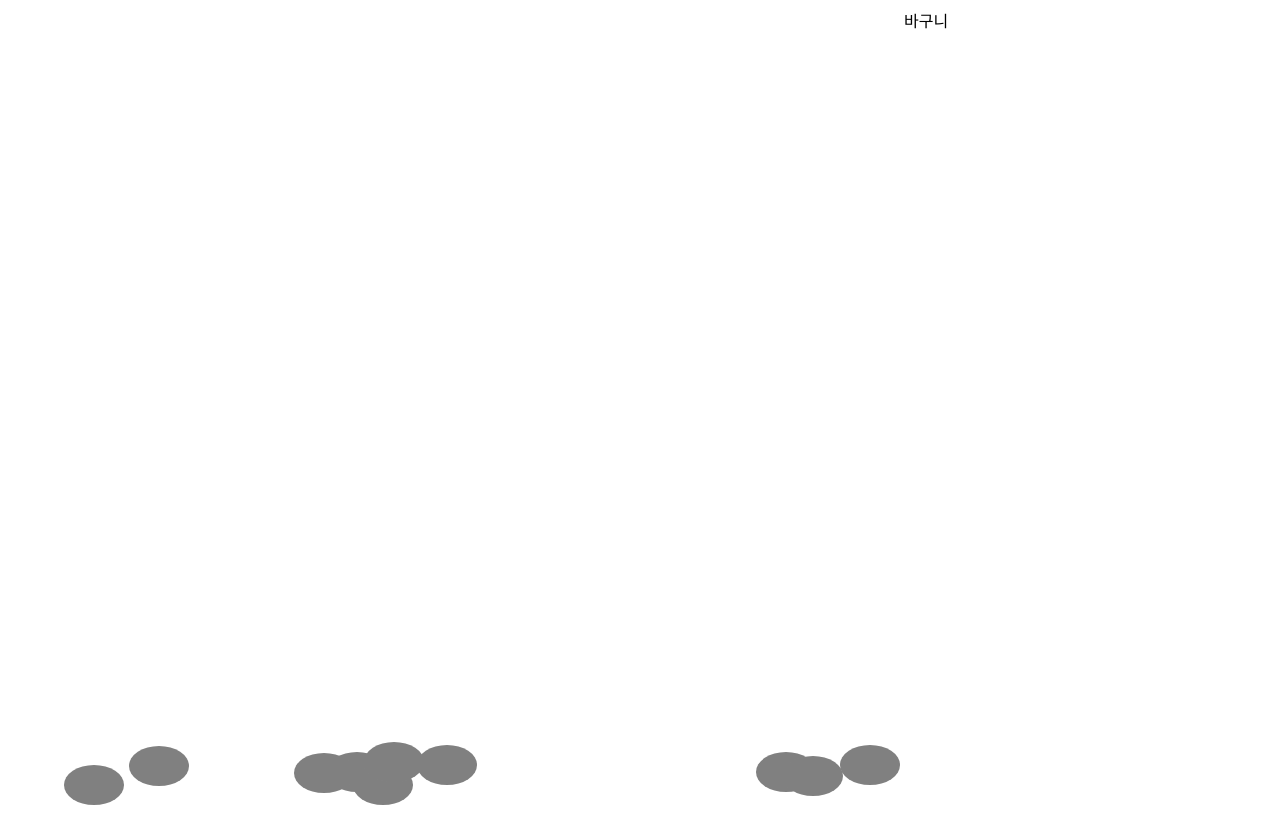
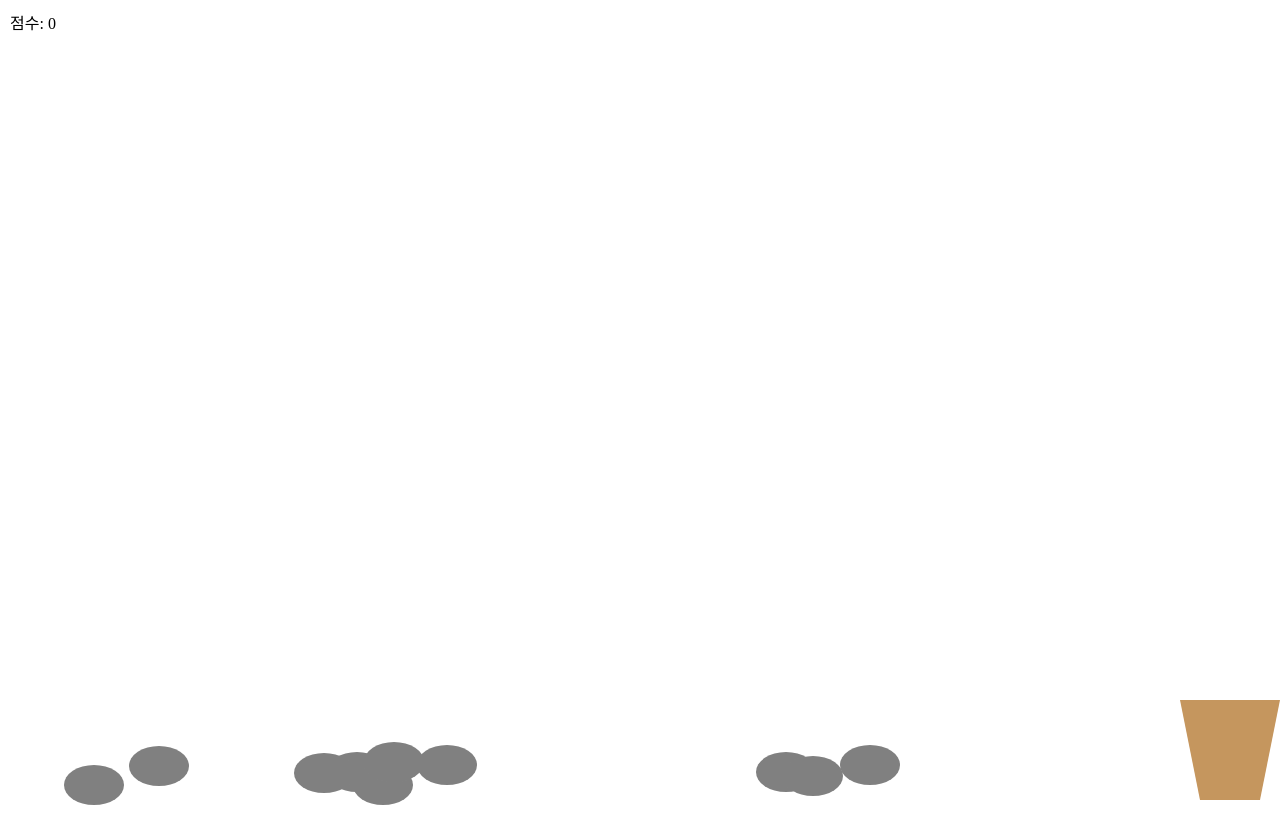
Before and after one commit to yun-21/Taro, a React app in the folder client/: page /game in a window 1280 px wide. Built offline with nearby package versions, Linux system fonts and the light colour scheme; the HTML template or start-up script is replaced by a standard one.

Commit message:
돌 넣는 게임 점수 획득 오류 해결하는 중

```diff
--- a/client/src/main/game.tsx
+++ b/client/src/main/game.tsx
@@ -3,30 +3,103 @@ import Stone from './stone_component';
 import { gameStyles } from '../style/game_style';
 
 const Game: React.FC = () => {
-  const [numberOfStones] = useState(10);
+  const [score, setScore] = useState(0);
+  const [stones, setStones] = useState(() => {
+    const containerWidth = window.innerWidth * 0.7;
+    const containerHeight = window.innerHeight;
+
+    const stoneHeight = 40; // 돌의 높이
+    const stoneWidth = 40; // 돌의 넓이
+    return Array.from({ length: 10 }, (_, index) => ({
+      key: index,
+      top: containerHeight - stoneHeight - Math.random() * 30,
+      left: containerWidth - stoneWidth - Math.random() * (containerWidth - stoneWidth),
+    }));
+  });
+  // const [numberOfStones] = useState(10);
   const containerWidth = window.innerWidth * 0.7;
   const containerHeight = window.innerHeight;
+  const basketWidth = 100; // 바구니의 넓이
+  const basketHeight = 100; // 바구니의 높이
 
-  const stoneHeight = 40; // 돌의 높이
-  const stoneWidth = 40;
+  const basketLeft = containerWidth - basketWidth;
+  const basketTop = containerHeight - basketHeight;
 
-  // 돌을 동적으로 생성
-  const stones = Array.from({ length: numberOfStones }, (_, index) => {
-    const top = containerHeight - stoneHeight - Math.random() * 30; // 돌 랜덤 생성 높이
-    const left = containerWidth - stoneWidth - Math.random() * (containerWidth - stoneWidth);
+  const basketStyle: React.CSSProperties = {
+    ...gameStyles.basket,
+    width: basketWidth,
+    height: basketHeight,
+  }
+  const Drop = (index: number, newTop: number, newLeft: number) => {
+    const updatedStones = [...stones];
+    const stone = updatedStones[index];
 
-    return <Stone key={index} top={top} left={left}/>;
-  });
+    // 돌의 위치가 바구니와 겹치면 점수를 증가시킴
+    if (
+      newLeft >= basketLeft &&
+      newLeft + 40 <= basketLeft + basketWidth &&
+      newTop >= basketTop &&
+      newTop + 40 <= basketTop + basketHeight
+    ) {
+      setScore(prevScore => prevScore + 10);
+    }
+
+    // 돌의 위치 업데이트
+    stone.top = newTop;
+    stone.left = newLeft;
+    setStones(updatedStones);
+  };
+
+  // // 돌을 동적으로 생성
+  // const stones = Array.from({ length: numberOfStones }, (_, index) => {
+  //   const top = containerHeight - stoneHeight - Math.random() * 30; // 돌 랜덤 생성 높이
+  //   const left = containerWidth - stoneWidth - Math.random() * (containerWidth - stoneWidth);
+  //   const dropEnd = () => {
+  //     // 돌의 위치가 바구니와 겹치면 점수를 증가시킴
+  //     if (
+  //       left >= containerWidth - basketWidth &&
+  //       left + stoneWidth <= containerWidth &&
+  //       top >= containerHeight - basketHeight &&
+  //       top + stoneHeight <= containerHeight
+  //     ) {
+  //       setScore(prevScore => prevScore + 10);
+  //     }
+  //   }
+  //   return <Stone key={index} top={top} left={left} onDrop={dropEnd}/>;
+  // });
   return (
     <div style={gameStyles.allContent}>
       <div style={gameStyles.stoneContent}>
-        {stones}
+        {stones.map((stone, index) => (
+          <Stone
+            key={stone.key}
+            top={stone.top}
+            left={stone.left}
+            onDrop={(newTop, newLeft) => Drop(index, newTop, newLeft)}
+          />
+        ))}
       </div>
       <div style={gameStyles.basketContent}>
-        <div style={gameStyles}>바구니</div>
+        <div style={basketStyle}></div>
+      </div>
+      <div style={{ position: 'absolute', top: 0, left: 0, padding: '10px' }}>
+        점수: {score}
       </div>
     </div>
   );
+  // return (
+  //   <div style={gameStyles.allContent}>
+  //     <div style={gameStyles.stoneContent}>
+  //       {stones}
+  //     </div>
+  //     <div style={gameStyles.basketContent}>
+  //       <div style={basketStyle}></div>
+  //     </div>
+  //     <div style={{ position: 'absolute', top: 0, left: 0, padding: '10px' }}>
+  //       점수: {score}
+  //     </div>
+  //   </div>
+  // );
 };
 
 export default Game;
--- a/client/src/style/game_style.ts
+++ b/client/src/style/game_style.ts
@@ -24,13 +24,10 @@ export const gameStyles: {[key:string]:React.CSSProperties} = {
     height:'100vh',
   },
   basket: {
+    position: 'absolute',
     bottom: '0', // 바닥에 붙이기
-    width: '10vw', // 바구니의 너비를 컨테이너에 맞게 설정
-    height: '30vh', // 바구니의 높이
+    right: '0', // 오른쪽에 붙이기
+    clipPath: 'polygon(0% 0%, 100% 0%, 80% 100%, 20% 100%)', // 아랫변이 길고 윗변이 짧은 사다리꼴 모양
     backgroundColor: '#C5965E',
-    boxSizing: 'border-box', // 패딩을 포함한 너비와 높이 계산
-    display: 'flex',
-    alignItems: 'center', // 수직 중앙 정렬
-    justifyContent: 'center', // 수평 중앙 정렬
   }
 }
```
